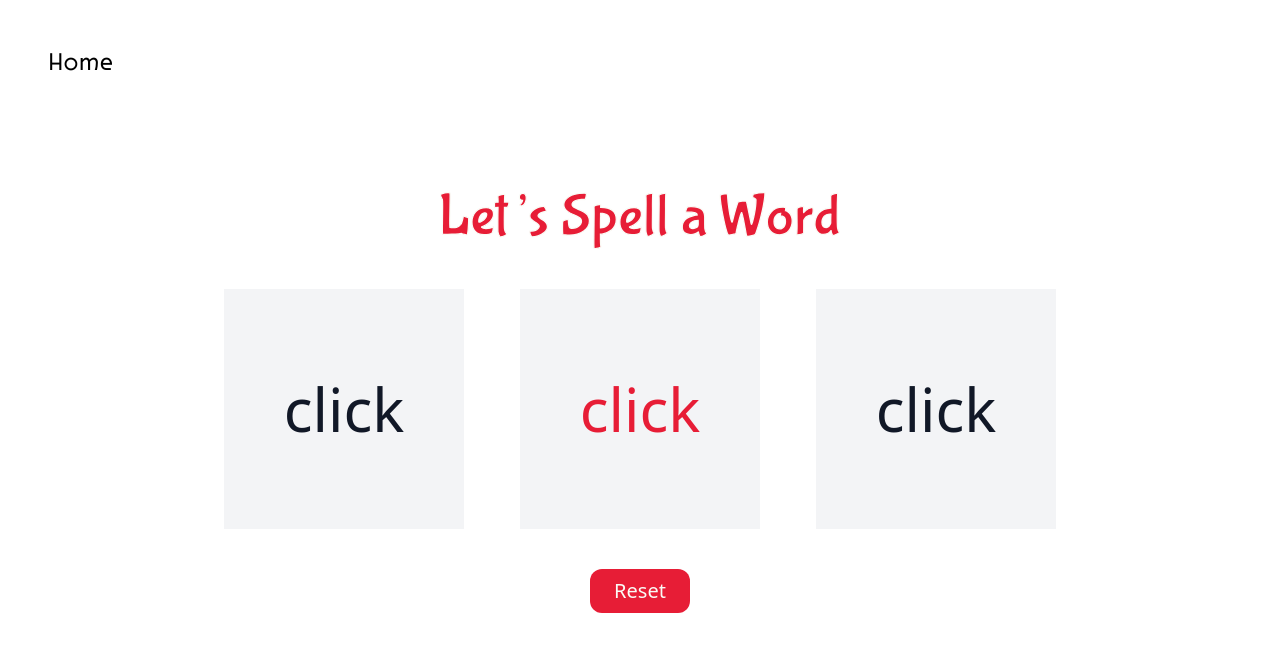
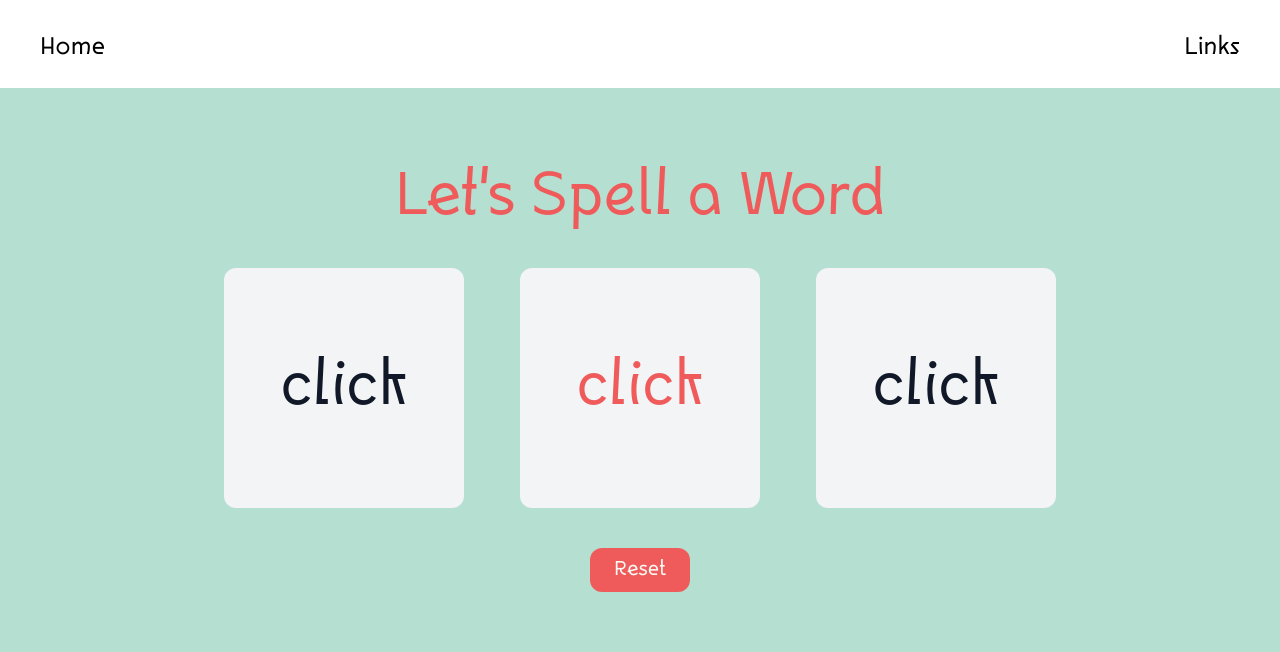
Before and after one commit to ghpaterson/literacy-capps, a Next.js app: page /three in a window 1280 px wide. Shown: the top 652 px of the page. Built offline with nearby package versions, Linux system fonts and the light colour scheme.

Commit message:
navbar chnages and colour changes on three.js

```diff
--- a/app/page.js
+++ b/app/page.js
@@ -6,14 +6,14 @@ import heroTitle from "../public/herotitle.svg";
 export default function Home() {
   return (
     <main>
-      <div className="flex justify-center items-center my-24">
+      <div className="flex flex-col justify-center items-center my-24 lg:flex-row">
         <div className="flex justify-center py-6 px-4">
           <Image src={heroImage} width={550} />
         </div>
-        <div className="flex flex-col justify-center gap-12 py-6">
+        <div className="flex flex-col justify-center gap-12 py-6 px-10">
           <Image src={heroTitle} width={500} />
           <Link href="/three">
-            <button className="bg-verdigris text-2xl rounded-xl px-2 py-2 text-bone">
+            <button className="bg-verdigris text-2xl font-inconstant rounded-xl px-2 pt-3 pb-2 text-bone">
               Get Started
             </button>
           </Link>
--- a/app/three/page.js
+++ b/app/three/page.js
@@ -84,27 +84,30 @@ export default function Three() {
 
   return (
     <>
-      <main>
+      <main className=" bg-tiffany h-screen">
         <NavBar />
-        <div className="mt-28">
+        <div className="mt-20">
           <div className="flex justify-center">
-            <Image src={letsSpell} width={400} />
+            <h1 className="font-inconstant text-5xl lg:text-6xl text-bittersweet">
+              Let's Spell a Word
+            </h1>
+            {/* <Image src={letsSpell} width={400} /> */}
           </div>
-          <div className="flex justify-center gap-4 lg:gap-14 my-10 px-2 hover:border-blood">
+          <div className="flex justify-center gap-4 lg:gap-14 my-10 px-2 font-inconstant">
             <div
-              className=" flex justify-center items-center h-40 w-40 lg:h-60 lg:w-60 bg-gray-100 text-gray-900 text-6xl hover:cursor-pointer hover:border-blood"
+              className=" flex justify-center items-center rounded-xl h-40 w-40 lg:h-60 lg:w-60 bg-gray-100 text-gray-900 text-6xl hover:cursor-pointer hover:border-blood"
               onClick={handleFirstBoxClick}
             >
               {firstLetter}
             </div>
             <div
-              className=" flex justify-center items-center h-40 w-40 lg:h-60 lg:w-60 bg-gray-100 text-blood text-6xl hover:cursor-pointer hover:border-blood"
+              className=" flex justify-center items-center rounded-xl h-40 w-40 lg:h-60 lg:w-60 bg-gray-100 text-bittersweet text-6xl hover:cursor-pointer hover:border-blood"
               onClick={handleVowelClick}
             >
               {vowel}
             </div>
             <div
-              className=" flex justify-center items-center h-40 w-40  lg:h-60 lg:w-60 bg-gray-100 text-gray-900 text-6xl hover:cursor-pointer hover:border-blood"
+              className=" flex justify-center items-center rounded-xl h-40 w-40  lg:h-60 lg:w-60 bg-gray-100 text-gray-900 text-6xl hover:cursor-pointer hover:border-blood"
               onClick={handleLastBoxClick}
             >
               {lastLetter}
@@ -114,7 +117,7 @@ export default function Three() {
         <div className="flex justify-center">
           <button
             onClick={handleResetClick}
-            className="bg-blood text-bone text-xl py-2 px-6 rounded-xl"
+            className="bg-bittersweet font-inconstant text-bone text-xl py-2 px-6 rounded-xl"
           >
             Reset
           </button>
--- a/components/navbar.js
+++ b/components/navbar.js
@@ -3,8 +3,15 @@ import Link from "next/link";
 export default function NavBar() {
   return (
     <>
-      <nav className="my-12 mx-12 text-2xl font-inconstant">
-        <Link href="/">Home</Link>
+      <nav className=" bg-white my-8 pb-6 text-2xl font-inconstant">
+        <div className="flex justify-between mx-10">
+          <Link href="/">Home</Link>
+          <ul>
+            <li>
+              <Link href="#">Links</Link>
+            </li>
+          </ul>
+        </div>
       </nav>
     </>
   );
--- a/tailwind.config.js
+++ b/tailwind.config.js
@@ -14,6 +14,7 @@ module.exports = {
         bone: "#FAFAF5",
         bittersweet: "#EF5B5B",
         verdigris: "#48B2B3",
+        tiffany: "#B5DFD0",
       },
       fontFamily: {
         inconstant: "inconstant",
```
